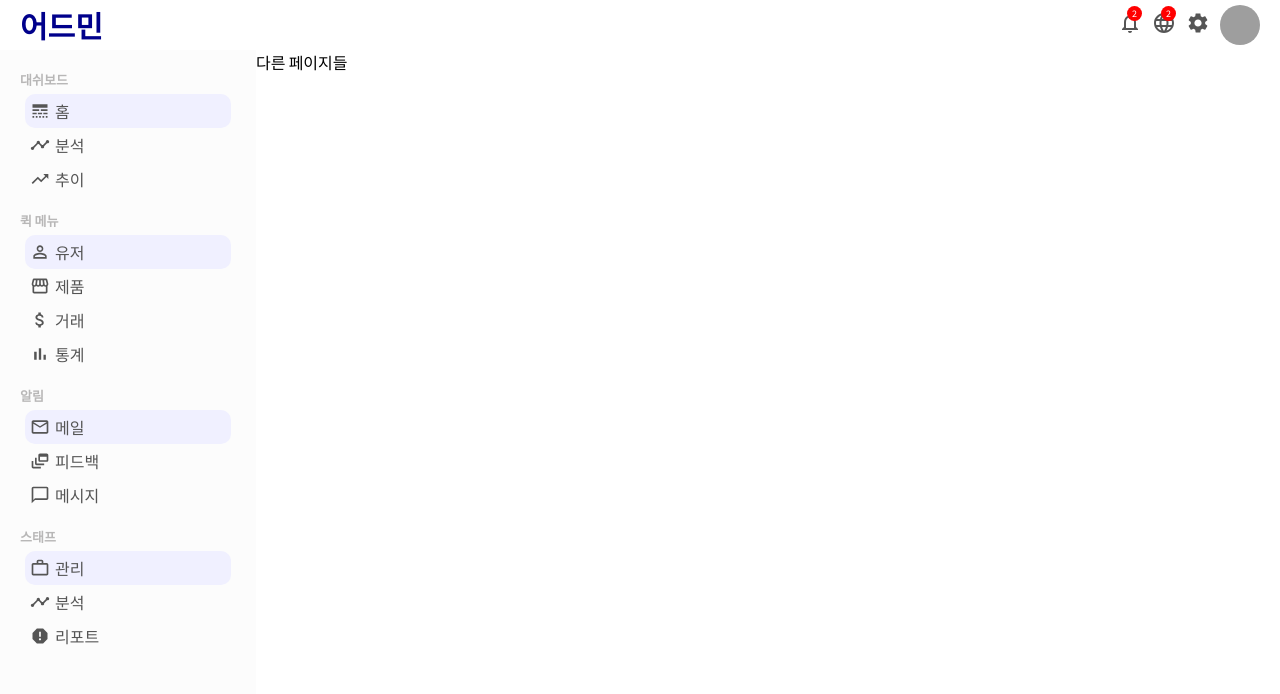
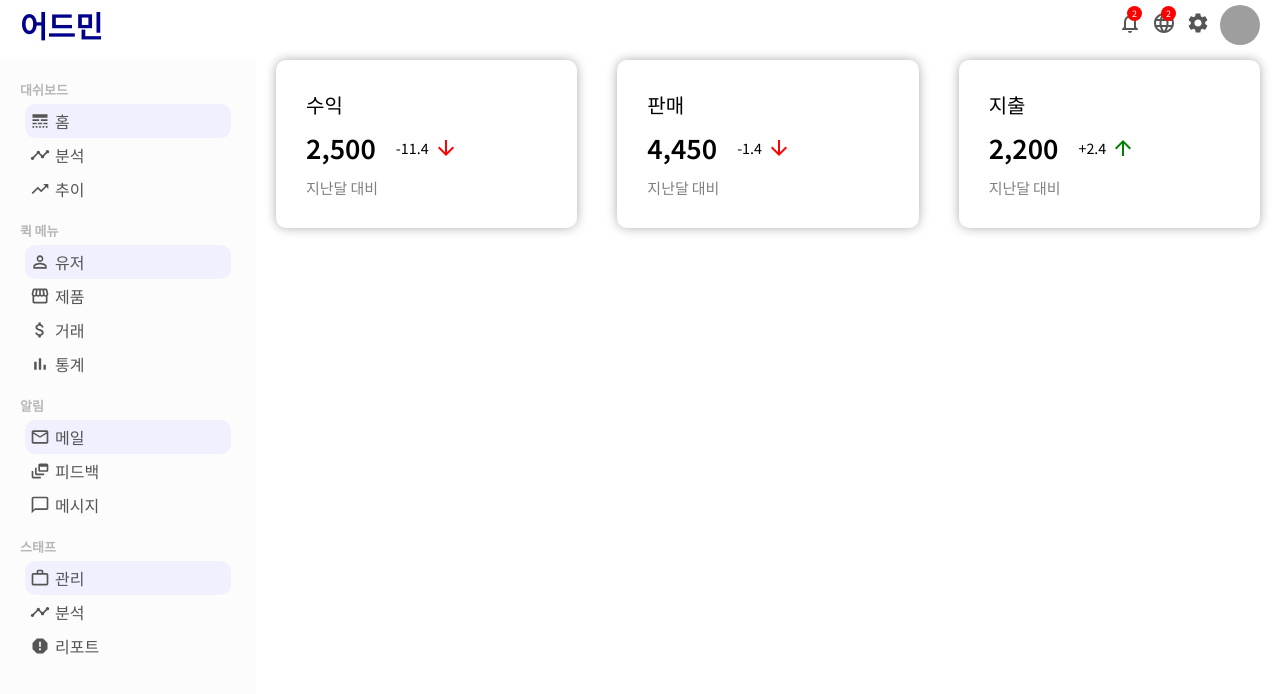
Before and after one commit to overaction/react_admin_dashboard, a React (Create React App) app: page / in a window 1280 px wide. Shown: the top 694 px of the page. Built offline with nearby package versions, Linux system fonts and the light colour scheme; grey boxes are pictures that could not be loaded; the HTML template or start-up script is replaced by a standard one.

Commit message:
홈페이지 - 요약기능 추가

```diff
--- a/src/App.js
+++ b/src/App.js
@@ -1,5 +1,6 @@
 import Sidebar from './components/sidebar/Sidebar';
 import Topbar from './components/topbar/Topbar';
+import Home from './pages/home/Home'
 import "./app.css"
 function App() {
   return (
@@ -7,7 +8,7 @@
       <Topbar />
       <div className="container">
         <Sidebar />
-        <div className="others">다른 페이지들</div>
+        <Home />
       </div>
     </div>
   );
--- a/src/app.css
+++ b/src/app.css
@@ -1,9 +1,4 @@
 .container {
     display: flex;
-    height: 100vh;
+    margin-top: 10px;
 }
-
-.others {
-    flex: 4;
-
-}
--- /dev/null
+++ b/src/components/featuredInfo/FeaturedInfo.jsx
@@ -0,0 +1,39 @@
+import "./featuredInfo.css"
+import {ArrowDownward, ArrowUpward} from "@material-ui/icons"
+
+export default function FeaturedInfo() {
+    return (
+        <div className="featured">
+            <div className="featuredItem">
+                <div className="featuredTitle">수익</div>
+                <div className="featuredMoneyContainer">
+                    <span className="featuredMoney">2,500</span>
+                    <span className="featuredMoneyRate">
+                        -11.4 <ArrowDownward className="featuredIcon negative"/>
+                    </span>
+                </div>
+                <span className="featuredSub">지난달 대비</span>
+            </div>
+            <div className="featuredItem">
+                <div className="featuredTitle">판매</div>
+                <div className="featuredMoneyContainer">
+                    <span className="featuredMoney">4,450</span>
+                    <span className="featuredMoneyRate">
+                        -1.4 <ArrowDownward className="featuredIcon negative"/>
+                    </span>
+                </div>
+                <span className="featuredSub">지난달 대비</span>
+            </div>
+            <div className="featuredItem">
+                <div className="featuredTitle">지출</div>
+                <div className="featuredMoneyContainer">
+                    <span className="featuredMoney">2,200</span>
+                    <span className="featuredMoneyRate">
+                        +2.4 <ArrowUpward className="featuredIcon"/>
+                    </span>
+                </div>
+                <span className="featuredSub">지난달 대비</span>
+            </div>
+        </div>
+    )
+}
--- /dev/null
+++ b/src/components/featuredInfo/featuredInfo.css
@@ -0,0 +1,50 @@
+.featured {
+    display: flex;
+    justify-content: space-between;
+}
+
+.featuredItem {
+    flex: 1;
+    margin: 0px 20px;
+    padding: 30px;
+    border-radius: 10px;
+    cursor: pointer;
+    -webkit-box-shadow: 0px 0px 12px -1px rgba(0,0,0,0.39);
+    box-shadow: 0px 0px 12px -1px rgba(0,0,0,0.39);
+}
+
+.featuredTitle {
+    font-size: 20px;
+}
+
+.featuredMoneyContainer {
+    margin: 10px 0px;
+    display: flex;
+    align-items: center;
+}
+
+.featuredMoney {
+    font-size: 30px;
+    font-weight: 600;
+}
+
+.featuredMoneyRate {
+    display: flex;
+    align-items: center;
+    margin-left: 20px;
+}
+
+.featuredIcon {
+    font-size: 14px;
+    margin-left: 5px;
+    color: green;
+}
+
+.featuredIcon.negative {
+    color: red;
+}
+
+.featuredSub {
+    font-size: 15px;
+    color: gray;
+}
--- /dev/null
+++ b/src/pages/home/Home.jsx
@@ -0,0 +1,10 @@
+import React from 'react'
+import FeaturedInfo from '../../components/featuredInfo/FeaturedInfo'
+import "./home.css"
+export default function Home() {
+    return (
+        <div className="home">
+            <FeaturedInfo />
+        </div>
+    )
+}
--- /dev/null
+++ b/src/pages/home/home.css
@@ -0,0 +1,3 @@
+.home {
+    flex: 4;
+}
```
